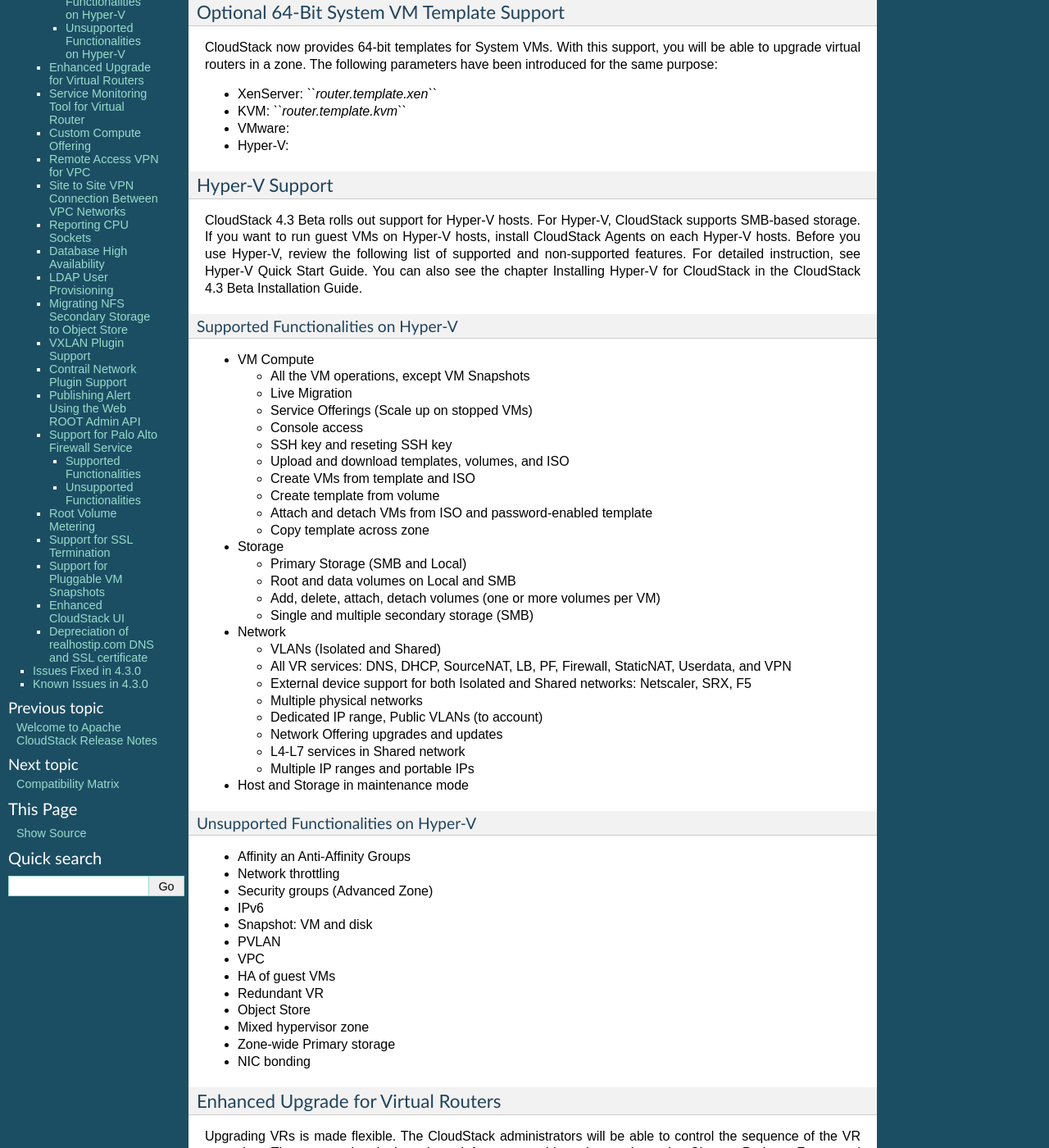
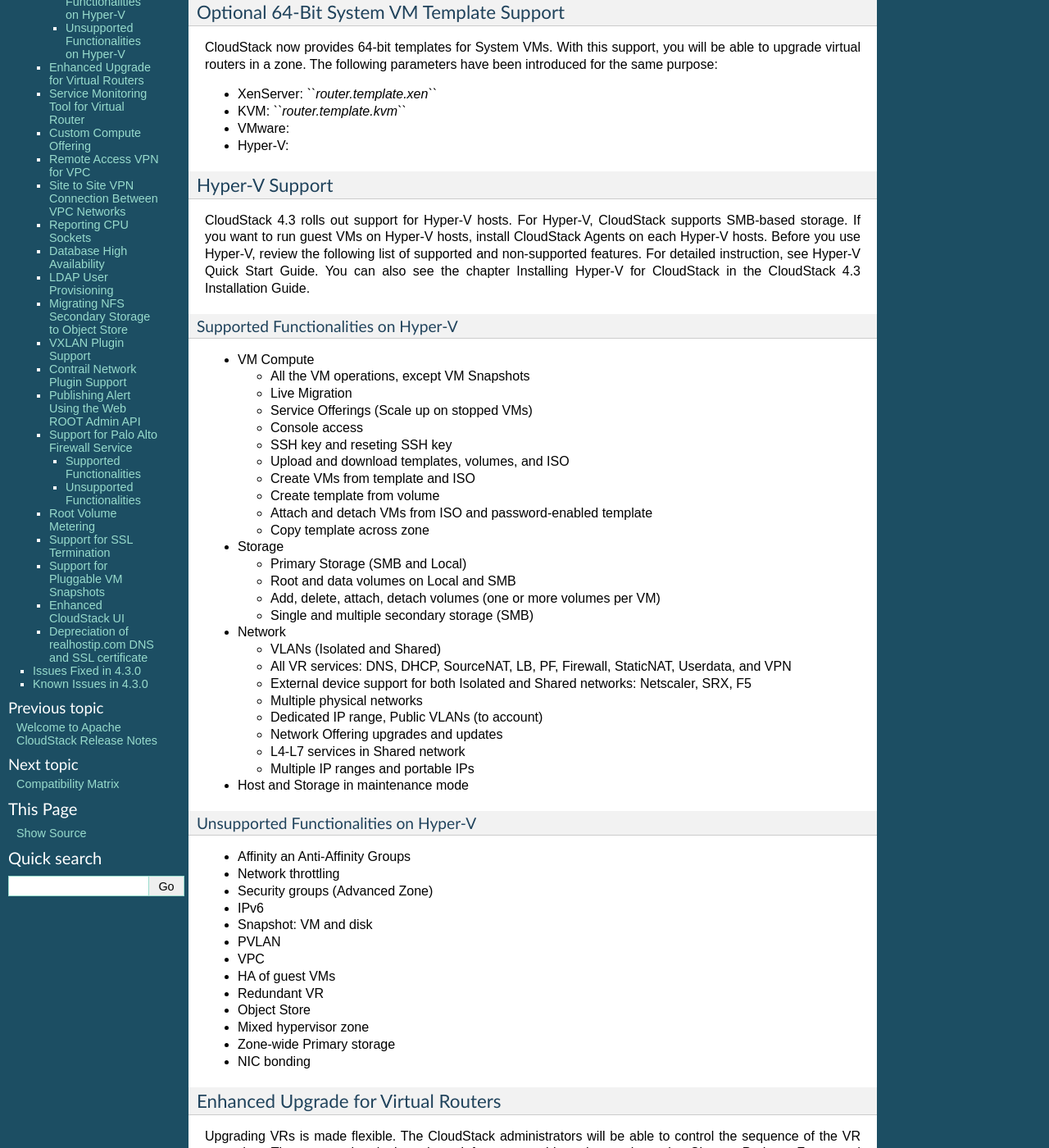
Before and after one commit to apache/cloudstack-docs-rn, a Sphinx documentation site: the page built from source/about.rst, in a window 1280 px wide and 1400 px high, scrolled down 192 px. Shown: the whole window at 82% size. Built offline with Sphinx 7.4.7, drawn with Linux system fonts in a browser that asks for light colours; some of the changed text lies outside the part shown.

Commit message:
remove Beta mentions

```diff
--- a/source/about.rst
+++ b/source/about.rst
@@ -47,13 +47,13 @@
 Hyper-V Support
 ~~~~~~~~~~~~~~~
 
-CloudStack 4.3 Beta rolls out support for Hyper-V hosts. For Hyper-V,
+CloudStack 4.3 rolls out support for Hyper-V hosts. For Hyper-V,
 CloudStack supports SMB-based storage. If you want to run guest VMs on
 Hyper-V hosts, install CloudStack Agents on each Hyper-V hosts. Before
 you use Hyper-V, review the following list of supported and
 non-supported features. For detailed instruction, see Hyper-V Quick
 Start Guide. You can also see the chapter Installing Hyper-V for
-CloudStack in the CloudStack 4.3 Beta Installation Guide.
+CloudStack in the CloudStack 4.3 Installation Guide.
 
 Supported Functionalities on Hyper-V
 ^^^^^^^^^^^^^^^^^^^^^^^^^^^^^^^^^^^^
@@ -237,8 +237,7 @@
 To support this feature, a new API, upgradeRouterTemplate, has been
 introduced.
 
-The detailed instruction is provided in the CloudStack 4.3 Beta
-Administration Guide. See section 17.5.5. Enhanced Upgrade for Virtual
+The detailed instruction is provided in the CloudStack 4.3 Administration Guide. See section 17.5.5. Enhanced Upgrade for Virtual
 Routers.
 
 Service Monitoring Tool for Virtual Router
@@ -284,8 +283,7 @@
 This feature is supported on the following hypervisors: XenServer,
 VMware, and KVM.
 
-The detailed instruction is provided in the CloudStack 4.3 Beta
-Administration Guide. See section 17.5.4. Service Monitoring Tool for
+The detailed instruction is provided in the CloudStack 4.3 Administration Guide. See section 17.5.4. Service Monitoring Tool for
 Virtual Router.
 
 Custom Compute Offering
```
